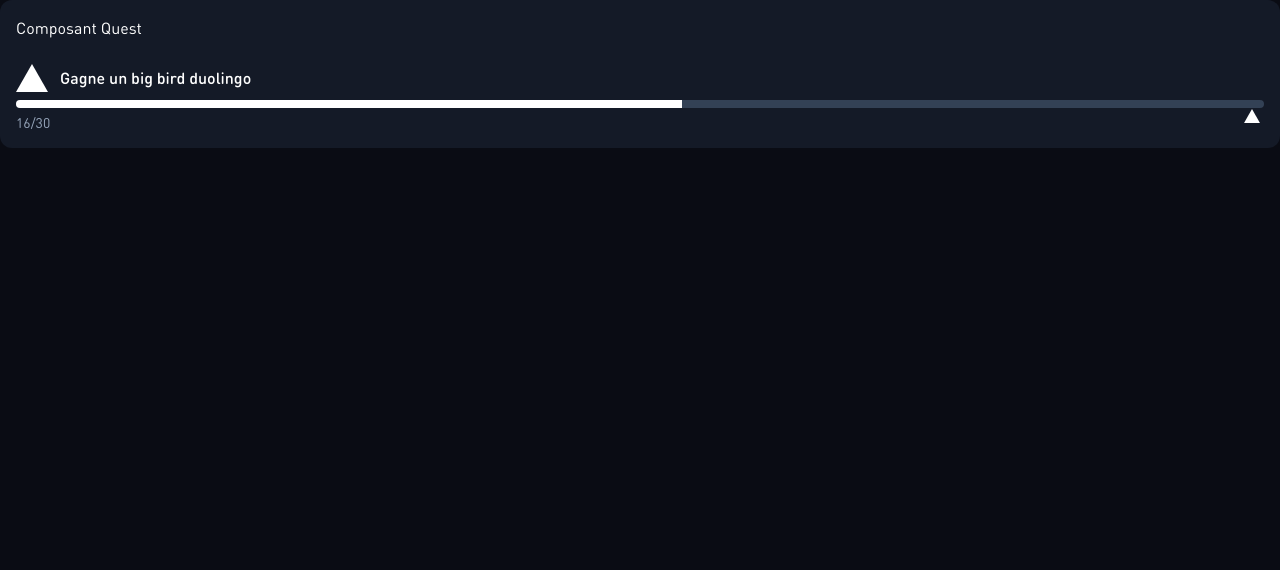
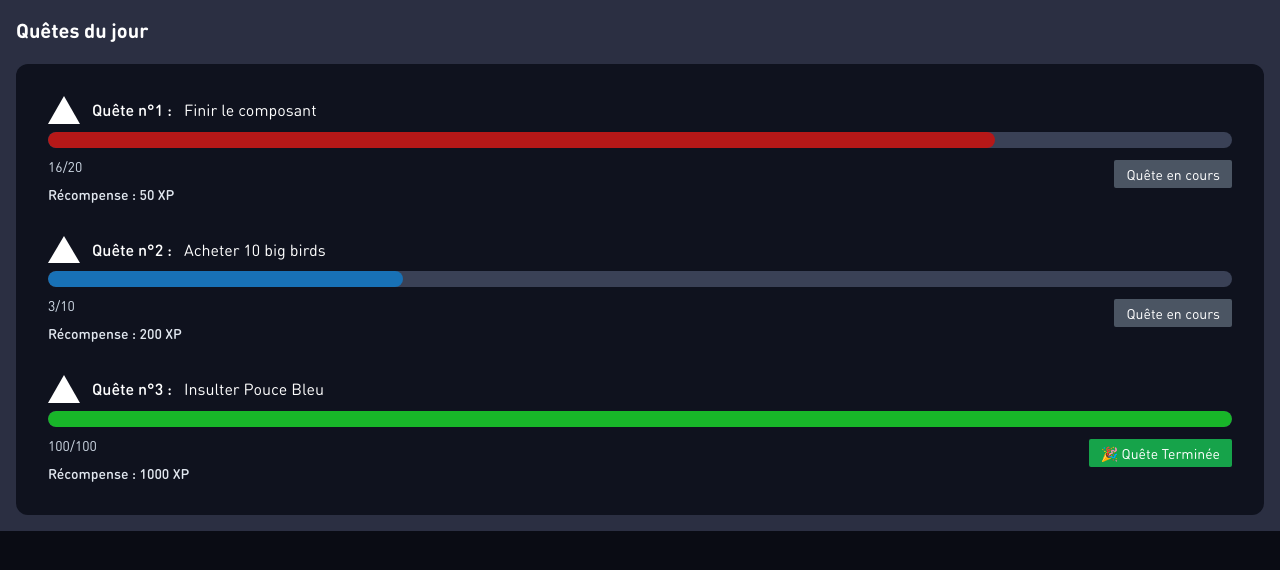
Before and after one commit to BgameB/h2ocean, a Next.js app: page /quest in a window 1280 px wide. Shown: the top 570 px of the page. Built offline with nearby package versions, Linux system fonts and the light colour scheme.

Commit message:
edit cp quests

```diff
--- a/app/quest/page.tsx
+++ b/app/quest/page.tsx
@@ -1,13 +1,42 @@
-import QuestComponent from "@/ui/components/quest/Quest"
-import VercelIcon from "@/public/vercel.svg"
-
+import QuestComponent from "@/ui/components/quest/Quest";
+import VercelIcon from "@/public/vercel.svg";
 
 export default function AboutPage() {
   return (
-    <div className="bg-slate-800/50 rounded-xl p-4 space-y-6">
-      <h1>Composant Quest</h1>
-      <QuestComponent text="Gagne un big bird duolingo" color="#ffffff" current={16} max={30} iconQuest={VercelIcon} iconBar={VercelIcon}></QuestComponent>
-
+    <div className="bg-primary p-4">
+      <h1 className="text-xl mb-5 font-semibold">Quêtes du jour</h1>
+      <div className="bg-tertiary p-4 rounded-xl">
+        <QuestComponent
+          id={1}
+          className=""
+          icon={VercelIcon}
+          text="Finir le composant"
+          color="#b61818"
+          reward={50}
+          current={16}
+          max={20}
+        ></QuestComponent>
+        <QuestComponent
+          id={2}
+          className=""
+          icon={VercelIcon}
+          text="Acheter 10 big birds"
+          color="#1871b6"
+          reward={200}
+          current={3}
+          max={10}
+        ></QuestComponent>
+        <QuestComponent
+          id={3}
+          className=""
+          icon={VercelIcon}
+          text="Insulter Pouce Bleu"
+          color="#18b629"
+          reward={1000}
+          current={100}
+          max={100}
+        ></QuestComponent>
+      </div>
     </div>
   );
 }
--- a/ui/components/quest/Quest.tsx
+++ b/ui/components/quest/Quest.tsx
@@ -1,25 +1,36 @@
 import clsx from "clsx";
 import Image from "next/image";
 
+import defaultIcon from "@/public/next.svg";
+
 interface Props {
   /* Props Case globale */
+  id: number;
   className?: string;
-  text?: string;
+  text: string;
+  reward: number;
+  current: number;
+  max: number;
+
   color?: string;
-  iconQuest?: any;
-  /* Props Barre de progression */
-  iconBar?: any;
-  current?: number;
-  max?: number;
+  icon?: any;
 }
 
-const ProgressBar = ({ current, max, color }: { current: number; max: number; color: string }) => {
-    const percentage = Math.min(Math.max(current, 0), max) / max * 100;
+const ProgressBar = ({
+  current,
+  max,
+  color,
+}: {
+  current: number;
+  max: number;
+  color: string;
+}) => {
+  const percentage = (Math.min(Math.max(current, 0), max) / max) * 100;
 
   return (
-      <div className="relative h-2 w-full overflow-hidden rounded-full bg-slate-700">
+    <div className="relative h-4 w-full overflow-hidden rounded-full bg-secondary">
       <div
-          className="absolute left-0 top-0 h-full transition-all"
+        className="absolute left-0 top-0 h-full transition-all rounded-full"
         style={{ width: `${percentage}%`, backgroundColor: color }}
       />
     </div>
@@ -27,36 +38,40 @@ const ProgressBar = ({ current, max, color }: { current: number; max: number; co
 };
 
 export const Quest = ({
+  id,
   className,
   text,
   color = "#ffffff",
-    iconQuest,
-    iconBar,
-    current = 0,
-    max = 10,
+  icon = { defaultIcon },
+  reward,
+  current,
+  max,
 }: Props) => {
+
   return (
-      <div className={clsx("space-y-2", className)}>
+    <div className={clsx("space-y-2 p-4")}>
       <div className="flex items-center gap-3">
-          {/* Icone de Quête */}
-          {iconQuest && (
-            <Image src={iconQuest} alt="iconQuest" width={32} height={32} />
-          )}
+        {/* Icon */}
+        <Image src={icon} alt="iconQuest" width={32} height={32} />
         {/* Texte */}
-          <div className="text-white font-medium">{text}</div>
+        <div className="text-white font-medium">Quête n°{id} :</div>
+        <div className="text-white font-normal">{text}</div>
       </div>
       {/* Barre de progression */}
       <div className="relative">
         <ProgressBar current={current} max={max} color={color} />
-          {iconBar && (
         <div className="absolute right-0 top-1/2 -translate-y-1/2">
-              <div className="rounded-lg p-1">
-                <Image src={iconBar} alt="iconBar" width={16} height={16} />
+          <div className={`badge ${current === max ? "bg-green-600" : "bg-gray-600"} text-white text-sm rounded-sm px-3 mt-3 py-1`}>
+            {current === max ? "🎉 Quête Terminée" : "Quête en cours"}
           </div>
         </div>
-          )}
         {/* Infos sur la progression */}
-          <div className="text-slate-400 text-sm mt-1">{current}/{max}</div>
+        <div className="text-slate-300 text-sm mt-2">
+          {current}/{max}
+        </div>
+        <div className="text-slate-200 font-medium text-sm mt-2">
+          Récompense : {reward} XP
+        </div>
       </div>
     </div>
   );
```
Lines whose indentation alone changed are shown as unchanged.
